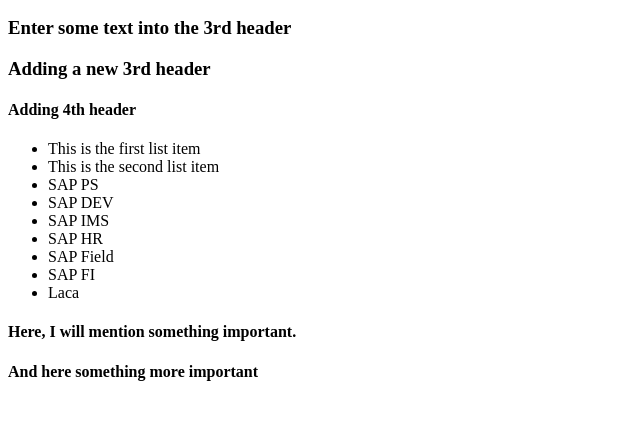
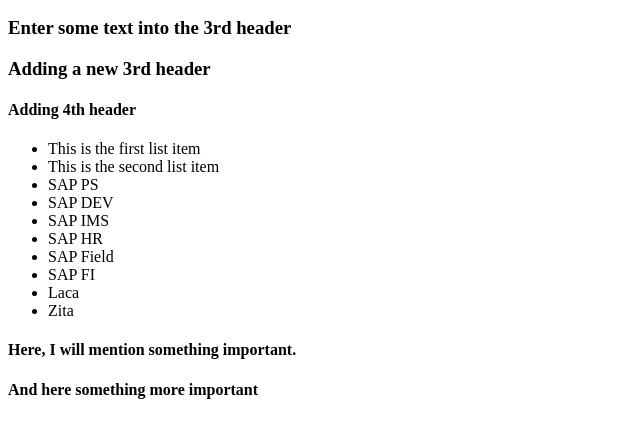
Before and after one commit to JWikk/practice_repo, a plain HTML site: page index.html in a window 1280 px wide. Shown: the part 110-548 px from the top of the page, without its empty margins (0-640 px from the left). Drawn offline with Linux system fonts and the light colour scheme.

Commit message:
adding Zita in GH

```diff
--- a/index.html
+++ b/index.html
@@ -20,6 +20,7 @@
 		<li>SAP Field</li>
 		<li>SAP FI</li>
 		<li>Laca</li>
+		<li>Zita</li>
 	</ul>
 
 	<h4>Here, I will mention something important.</h4>
```
